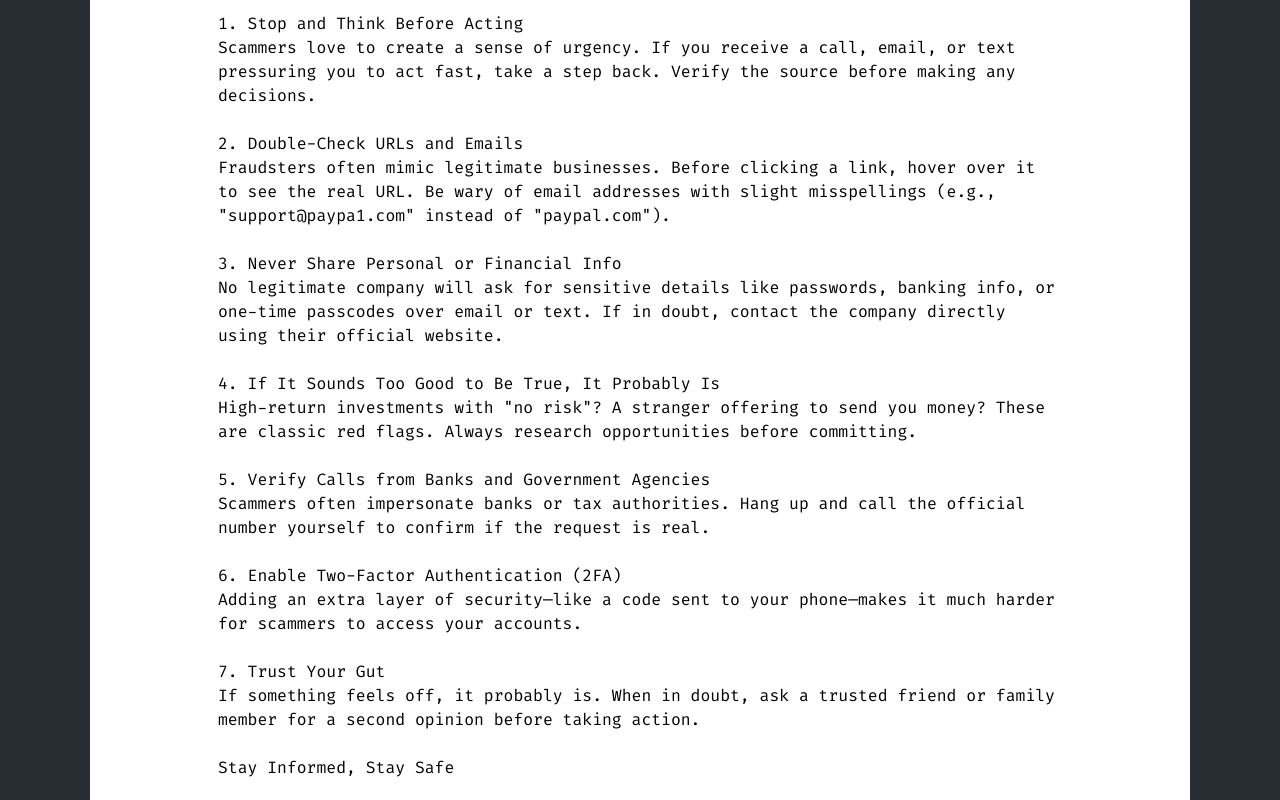
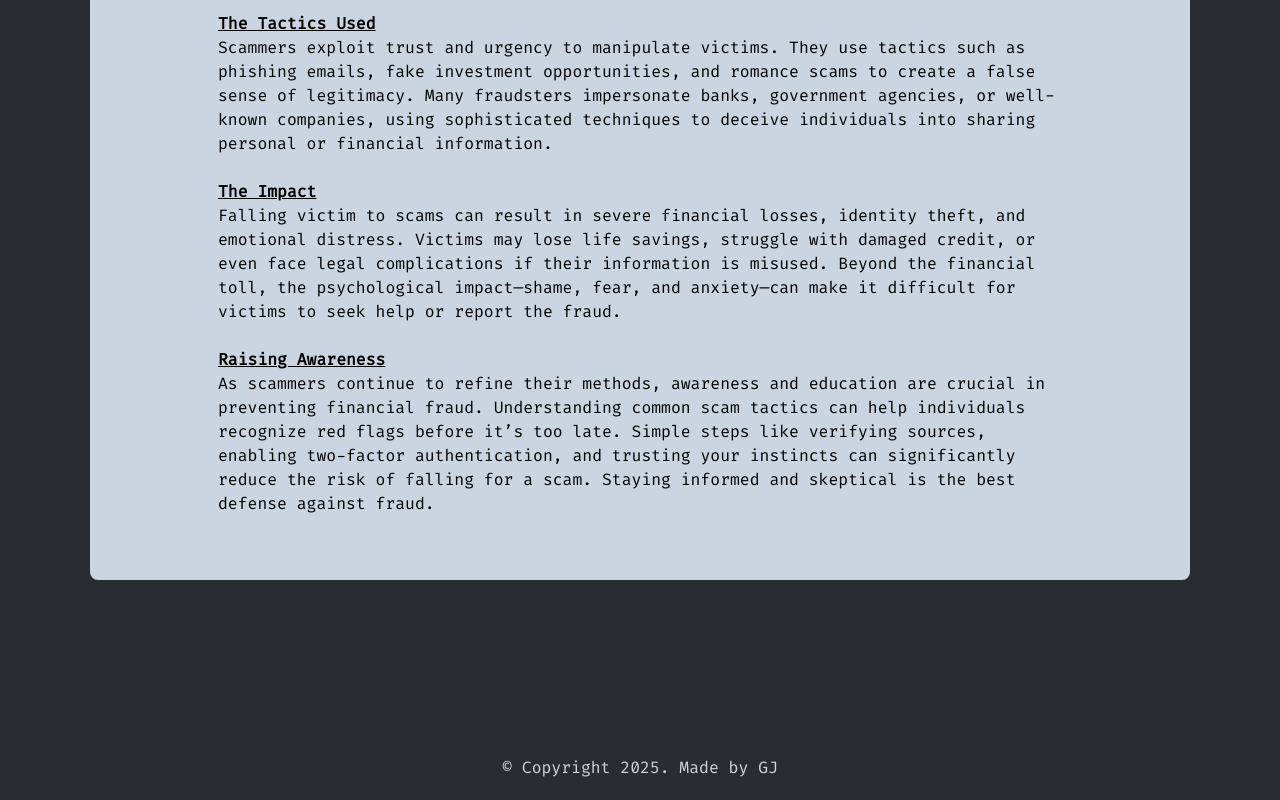
Before and after one commit to gjjrpin/gj-portfolio, a React (Create React App) app: page /blog/1 in a window 1280 px wide. Shown: the part 860-1660 px from the top of the page. Built offline with nearby package versions, Linux system fonts and the light colour scheme.

Commit message:
minior changes

```diff
--- a/src/components/Blogpost.jsx
+++ b/src/components/Blogpost.jsx
@@ -16,7 +16,7 @@ function BlogPost() {
     <div className="bg-[#282c33] h-screen">
       <div className="max-w-[1100px] mx-auto">
         <Navbar />
-        <div className="mt-32 bg-white rounded-lg py-16 px-2 md:px-32">
+        <div className="mt-32 bg-slate-300 rounded-lg py-16 px-2 md:px-32">
           <h1 className="text-5xl mb-8">{blog.title}</h1>
           <div className="flex items-center justify-center bg-slate-200">
             <img
--- a/src/data/blog/data.js
+++ b/src/data/blog/data.js
@@ -6,41 +6,21 @@ export const mock_data = [
     description:
       "Scammers exploit trust and urgency through phishing, fake investments, and impersonation, but staying vigilant—by verifying sources, questioning too-good-to-be-true offers, and protecting personal information—can help safeguard against fraud.",
     content: `
-    <p>Scammers are getting smarter, but so can you! Whether it's phishing emails, fake investments, or romance scams, fraudsters prey on trust and urgency. Protecting yourself is easier than you think—just follow these key steps:</p>
-
+Scammers manipulate trust and urgency through phishing, fake investments, and impersonation, causing financial loss and emotional distress. Victims may lose savings or suffer identity theft, making awareness crucial.
+<br>
+<br>
+<b><u>The Tactics Used</b></u>
     <br>
-    <h3>1. Stop and Think Before Acting</h3>
-    <p>Scammers love to create a sense of urgency. If you receive a call, email, or text pressuring you to act fast, take a step back. Verify the source before making any decisions.</p>
-
-    <br>
-    <h3>2. Double-Check URLs and Emails</h3>
-    <p>Fraudsters often mimic legitimate businesses. Before clicking a link, hover over it to see the real URL. Be wary of email addresses with slight misspellings (e.g., "support@paypa1.com" instead of "paypal.com").</p>
-
-    <br>
-    <h3>3. Never Share Personal or Financial Info</h3>
-    <p>No legitimate company will ask for sensitive details like passwords, banking info, or one-time passcodes over email or text. If in doubt, contact the company directly using their official website.</p>
-
-    <br>
-    <h3>4. If It Sounds Too Good to Be True, It Probably Is</h3>
-    <p>High-return investments with "no risk"? A stranger offering to send you money? These are classic red flags. Always research opportunities before committing.</p>
-
-    <br>
-    <h3>5. Verify Calls from Banks and Government Agencies</h3>
-    <p>Scammers often impersonate banks or tax authorities. Hang up and call the official number yourself to confirm if the request is real.</p>
-
-    <br>
-    <h3>6. Enable Two-Factor Authentication (2FA)</h3>
-    <p>Adding an extra layer of security—like a code sent to your phone—makes it much harder for scammers to access your accounts.</p>
-
-    <br>
-    <h3>7. Trust Your Gut</h3>
-    <p>If something feels off, it probably is. When in doubt, ask a trusted friend or family member for a second opinion before taking action.</p>
-
-    <br>
-    <h2>Stay Informed, Stay Safe</h2>
-     <br>
-    <p>New scams pop up every day. Keep learning, stay skeptical, and always verify before trusting. Knowledge is your best defense!</p>
-    `,
+Scammers exploit trust and urgency to manipulate victims. They use tactics such as phishing emails, fake investment opportunities, and romance scams to create a false sense of legitimacy. Many fraudsters impersonate banks, government agencies, or well-known companies, using sophisticated techniques to deceive individuals into sharing personal or financial information.
+<br><br>
+<b><u>The Impact</b></u>
+<br>
+Falling victim to scams can result in severe financial losses, identity theft, and emotional distress. Victims may lose life savings, struggle with damaged credit, or even face legal complications if their information is misused. Beyond the financial toll, the psychological impact—shame, fear, and anxiety—can make it difficult for victims to seek help or report the fraud.
+<br>
+<br><b><u>
+Raising Awareness</b></u>
+<br>
+As scammers continue to refine their methods, awareness and education are crucial in preventing financial fraud. Understanding common scam tactics can help individuals recognize red flags before it’s too late. Simple steps like verifying sources, enabling two-factor authentication, and trusting your instincts can significantly reduce the risk of falling for a scam. Staying informed and skeptical is the best defense against fraud.`,
     date: "2025-01-28",
   },
   {
@@ -52,23 +32,17 @@ export const mock_data = [
     content: `<p>Pig butchering scams are a type of financial fraud where scammers take the time to build trust with victims before exploiting them for money. The term comes from the way fraudsters "fatten up" their victims with emotional and psychological manipulation before financially exploiting them.</p>
 
     <br>
-    <h3>How It Works</h3>
-    <p>These scams often begin with an unsolicited message from a scammer posing as a friendly stranger, an investor, or even a romantic interest. Over time, they establish a sense of trust and gradually introduce the victim to what seems like a lucrative investment opportunity.</p>
-
-    <p>The scam typically involves fake trading platforms or fraudulent cryptocurrency investments. The victim sees seemingly legitimate returns at first, encouraging them to invest more. Eventually, when the victim tries to withdraw their money, they find themselves locked out or required to pay unexpected fees. By the time they realize they’ve been scammed, their funds are gone.</p>
-
+    <h3><b><u>The Tactics Used</b></u></h3>
+    <p>Pig butchering scams rely on psychological manipulation. Scammers may use romance, friendship, or professional advice to lure their victims in. They bombard victims with fake success stories, fabricated investment dashboards, and social proof to create an illusion of legitimacy.</p>
     <br>
-    <h3>The Tactics Used</h3>
-    <p>Pig butchering scams rely on psychological manipulation. Scammers may use romance, friendship, or professional advice to lure their victims in. They bombard victims with fake success stories, fabricated investment dashboards, and social proof to create an illusion of legitimacy.</p>
-
     <p>These scams are highly organized and often operated by criminal networks that specialize in deception. Many scammers themselves are victims of human trafficking, forced to work in scam centers that target unsuspecting individuals worldwide.</p>
 
     <br>
-    <h3>The Impact</h3>
+    <h3><b><u>The Impact</b></u></h3>
     <p>The financial losses from pig butchering scams can be devastating, wiping out life savings and leaving victims in deep financial distress. Beyond the financial harm, the emotional toll can be significant, as victims often feel betrayed and ashamed for falling for such elaborate schemes.</p>
 
     <br>
-    <h2>Raising Awareness</h2>
+    <h2><b><u>Raising Awarenes</b></u></h2>
     <p>Pig butchering scams continue to evolve, making awareness and education crucial in the fight against financial fraud. Understanding how these scams operate can help individuals recognize the warning signs before it's too late.</p>
 `,
     date: "2025-01-28",
@@ -82,23 +56,20 @@ export const mock_data = [
     content: `Cryptocurrency scams are deceptive schemes that exploit the growing popularity of digital assets, tricking individuals into fraudulent investments, fake exchanges, and phishing attacks to steal funds or sensitive information.</p>
 
     <br>
-    <h3>How It Works</h3>
-    <p>Crypto scams take many forms, from Ponzi schemes promising high returns to fake exchanges that disappear with users' funds. Scammers often impersonate legitimate businesses, create convincing fake websites, and use social engineering to gain victims' trust.</p>
-
-    <p>One common tactic involves phishing attempts where scammers send fake emails or messages directing users to fraudulent platforms that mimic real exchanges. Unsuspecting victims enter their login credentials, unknowingly handing over access to their wallets.</p>
-
+    <h3><b><u>The Tactics Used</u></b></h3>
     <br>
-    <h3>The Tactics Used</h3>
     <p>Cryptocurrency scammers use various strategies, including impersonation of celebrities or influencers, fake giveaways requiring deposits, and investment opportunities that promise unrealistic profits. Social media, messaging apps, and fraudulent websites are their primary tools.</p>
-
+    <br>
     <p>Some scams involve rug pulls, where developers hype up a new cryptocurrency, encourage investments, and suddenly withdraw all liquidity, leaving investors with worthless tokens. Another tactic is pump-and-dump schemes, where prices are artificially inflated before scammers sell off their holdings at a profit.</p>
 
     <br>
-    <h3>The Impact</h3>
+    <h3><b><u>The Impact</u></b></h3>
+    <br>
     <p>Crypto scams have resulted in billions of dollars in losses, affecting both seasoned investors and newcomers. Victims often suffer financial devastation, as transactions on blockchain networks are irreversible, making fund recovery nearly impossible.</p>
 
     <br>
-    <h2>Raising Awareness</h2>
+    <h2><b><u>Raising Awareness</u></b></h2>
+    <br>
     <p>As cryptocurrency scams continue to evolve, staying informed and cautious is key. Recognizing warning signs, verifying platforms, and avoiding too-good-to-be-true offers can help individuals protect themselves from fraud.</p>
 `,
     date: "2025-01-28",
```
Also changed, not shown: public/blog_image_2.png.
